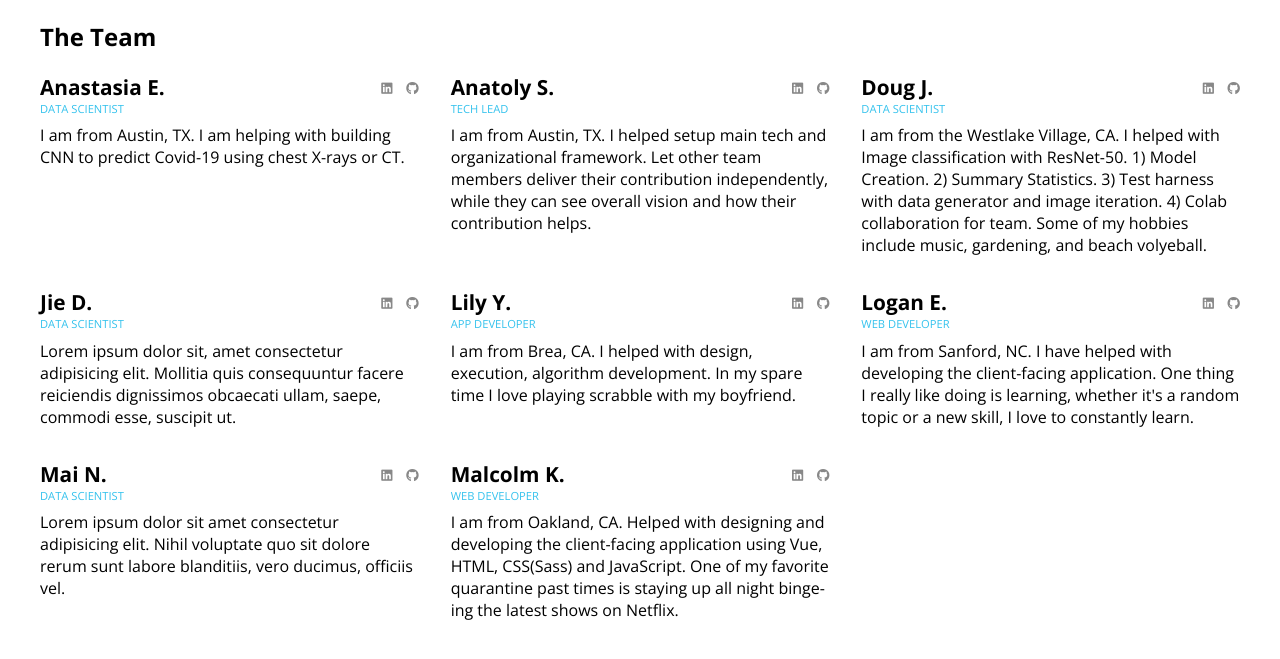
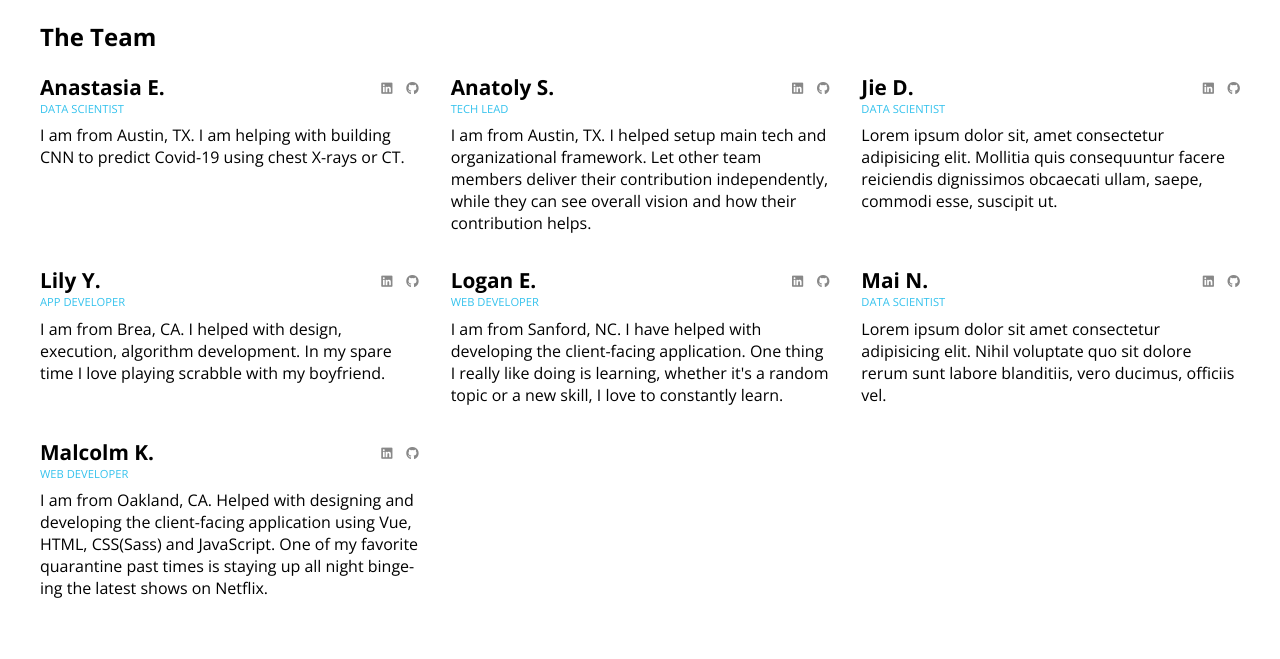
Before and after one commit to covidscantest/covidscantest-webapp, a Django app: page /team in a window 1280 px wide. Shown: the part 88-747 px from the top of the page. Run offline with Django 3.2, Linux system fonts and the light colour scheme; some libraries are stand-ins or nearby versions.

Commit message:
removed team member from teams page

```diff
--- a/covidwebapp/scandetector/templates/team.html
+++ b/covidwebapp/scandetector/templates/team.html
@@ -33,17 +33,6 @@
           <p class="about">I am from Austin, TX. I helped setup main tech and organizational framework. Let other team members deliver their contribution independently, while they can see overall vision and how their contribution helps.</p>
         </article>
 
-        <article class="teammate">
-          <div class="meta">
-            <h2 class="name">Doug J.</h2>
-            <ul class="links">
-              <li><a href="https://www.linkedin.com/in/dougjohnsonli/" title="LinkedIn"><i class="fab fa-linkedin"></i></a></li>
-              <li><a href="https://github.com/DougJ" title="GitHub"><i class="fab fa-github"></i></a></li>
-            </ul>
-          </div>
-          <p class="role">Data Scientist</p>
-          <p class="about">I am from the Westlake Village, CA. I helped with Image classification with ResNet-50. 1) Model Creation. 2) Summary Statistics. 3) Test harness with data generator and image iteration. 4) Colab collaboration for team. Some of my hobbies include music, gardening, and beach volyeball.</p>
-        </article>
 
         <article class="teammate">
           <div class="meta">
```
